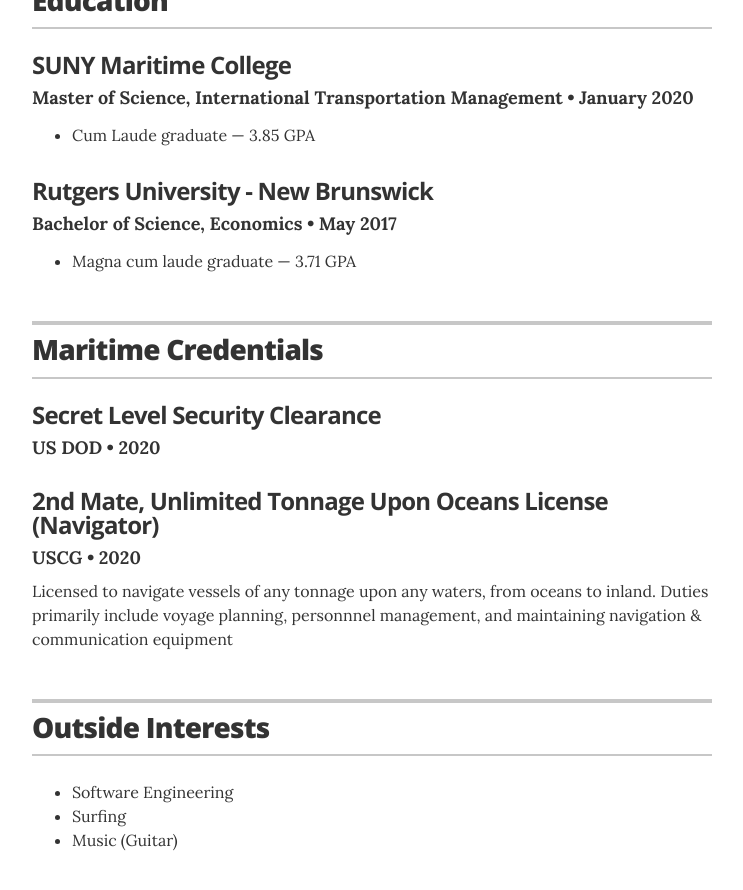
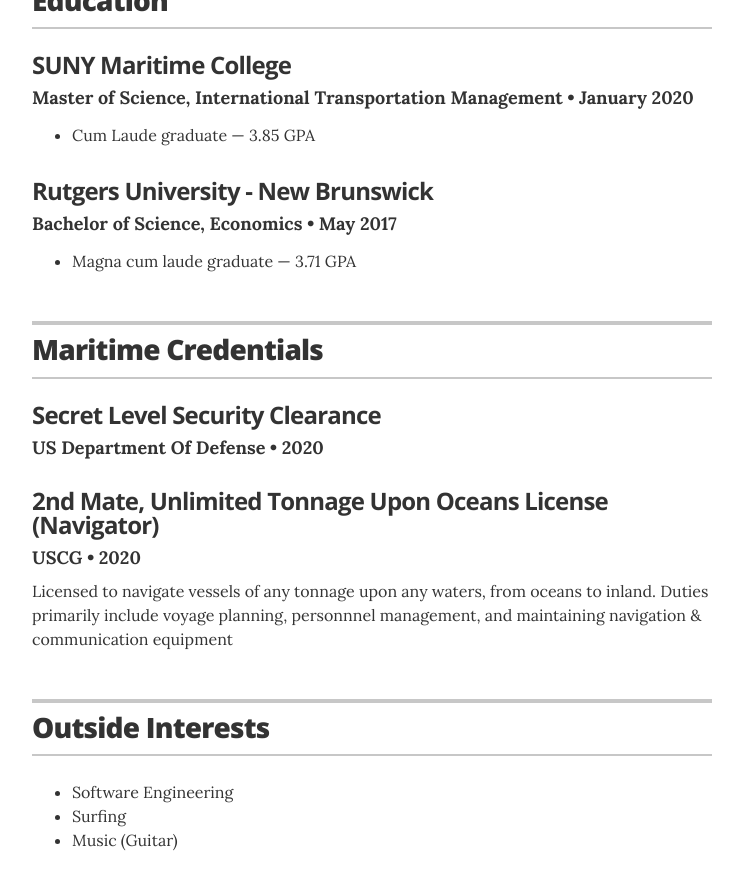
Before and after one commit to mmandina/mmandina.github.io, a Jekyll site: the page built from index.html, in a window 1280 px wide and 900 px high, scrolled down 2146 px. Shown: the top 890 px of the window, without its empty margins (268-1011 px from the left). Built offline with Jekyll 4.4.1, drawn with Linux system fonts in a browser that asks for light colours.

Commit message:
dod text edit

```diff
--- a/_data/recognitions.yml
+++ b/_data/recognitions.yml
@@ -1,6 +1,6 @@
 # Recognitions
 - award: Secret Level Security Clearance
-  organization: US DOD
+  organization: US Department Of Defense
   year: 2020
 
 
```
